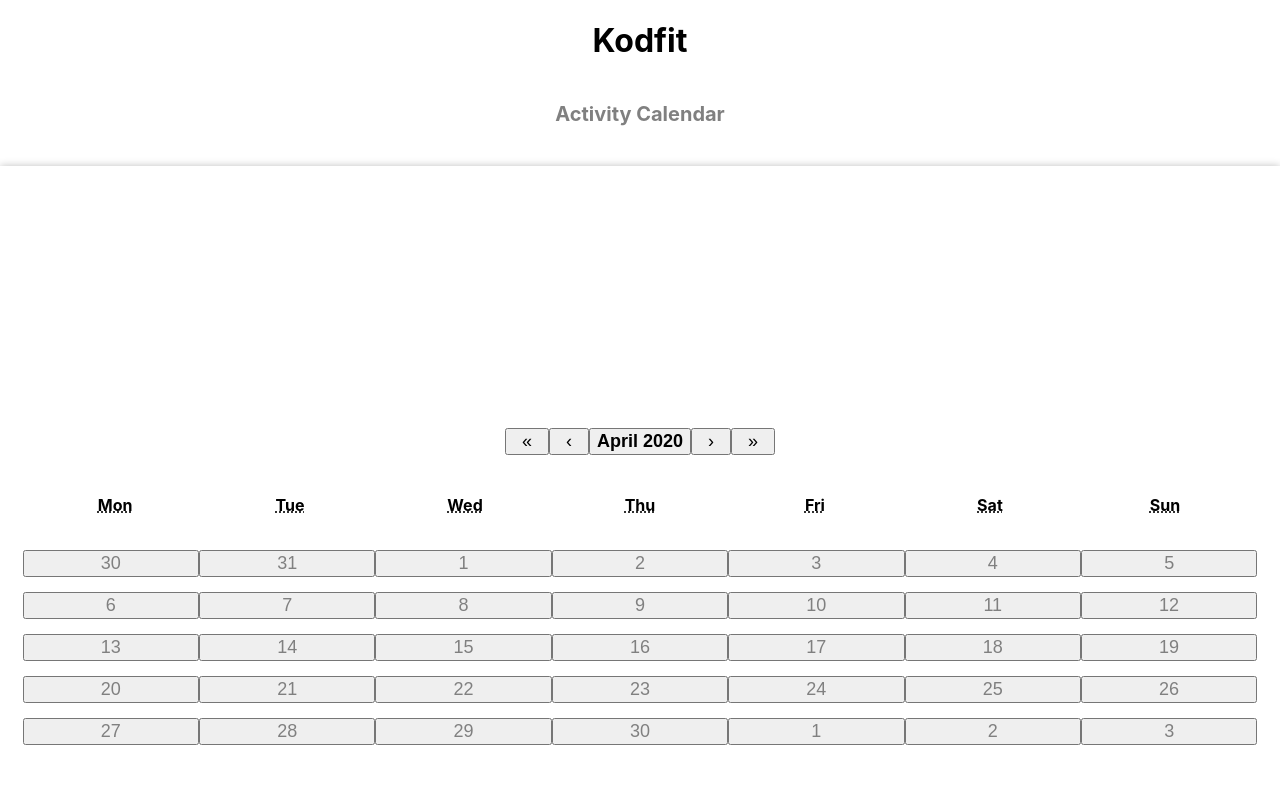
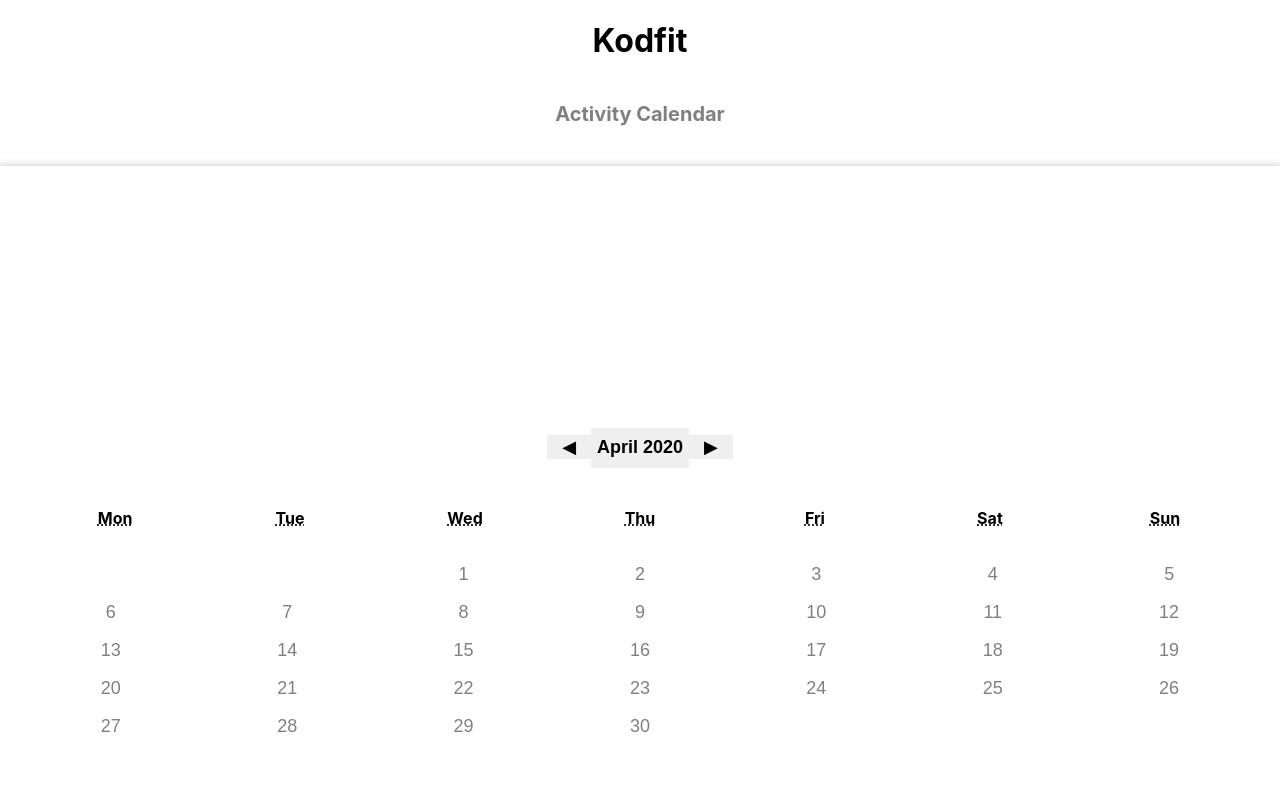
Before and after one commit to phapsides/kodfit, a React (Create React App) app: page /calendar in a window 1280 px wide. Shown: the top 800 px of the page. Built offline with nearby package versions, Linux system fonts and the light colour scheme.

Commit message:
Enhancements to the calendar page

```diff
--- a/src/CalendarApp/CalendarApp.css
+++ b/src/CalendarApp/CalendarApp.css
@@ -26,22 +26,28 @@
       flex-grow: 100;
       align-items: stretch;
       padding: 20% 1% 20% 1%;
+
     }
 
 .react-calendar__navigation__arrow {
     font-size: 18px;
     padding: 1px 15px;
+    border: none;
 }
 
 .react-calendar__navigation__label {
     font-size: 18px;
     font-weight: bold;
+    border: none;
+    height: 40px;
 }
 
 .react-calendar__tile {
     font-size: 18px;
     margin-bottom: 15px;
     color: grey;
+    border: none;
+    background: none;
 }
 
 .react-calendar__month-view__weekdays__weekday {
--- a/src/CalendarApp/CalendarApp.js
+++ b/src/CalendarApp/CalendarApp.js
@@ -1,14 +1,15 @@
-import React, { Component } from 'react';
+import React, { useState } from 'react';
 import Calendar from 'react-calendar';
 import './CalendarApp.css';
 
-export default class CalendarApp extends Component {
-  state = {value: new Date()};
 
-  onChange = value => this.setState({ value })
+export default function CalendarApp() {
+  const [date, setDate] = useState(new Date());
 
-  render() {
-    const { value } = this.state;
+  const onChange = date => {
+    setDate(date);
+
+  };
 
   return (
     <div className="calendarAppContainer">
@@ -17,12 +18,19 @@
       <div className="containerOne">
         <main className="containerContent">
           <Calendar
-              onChange={this.onChange}
-              value={value}
+            minDate={new Date(2020, 0, 1)}
+            maxDate={new Date(2020, 11, 31)}
+            showNeighboringMonth={false}
+            prev2Label={null}
+            nextLabel={'▶︎'}
+            prevLabel={'◀︎'}
+            next2Label={null}
+            onChange={onChange}
+            value={date}
           />
         </main>
       </div>
     </div>
   );
+
 }
-}
```
Lines whose indentation alone changed are shown as unchanged.
